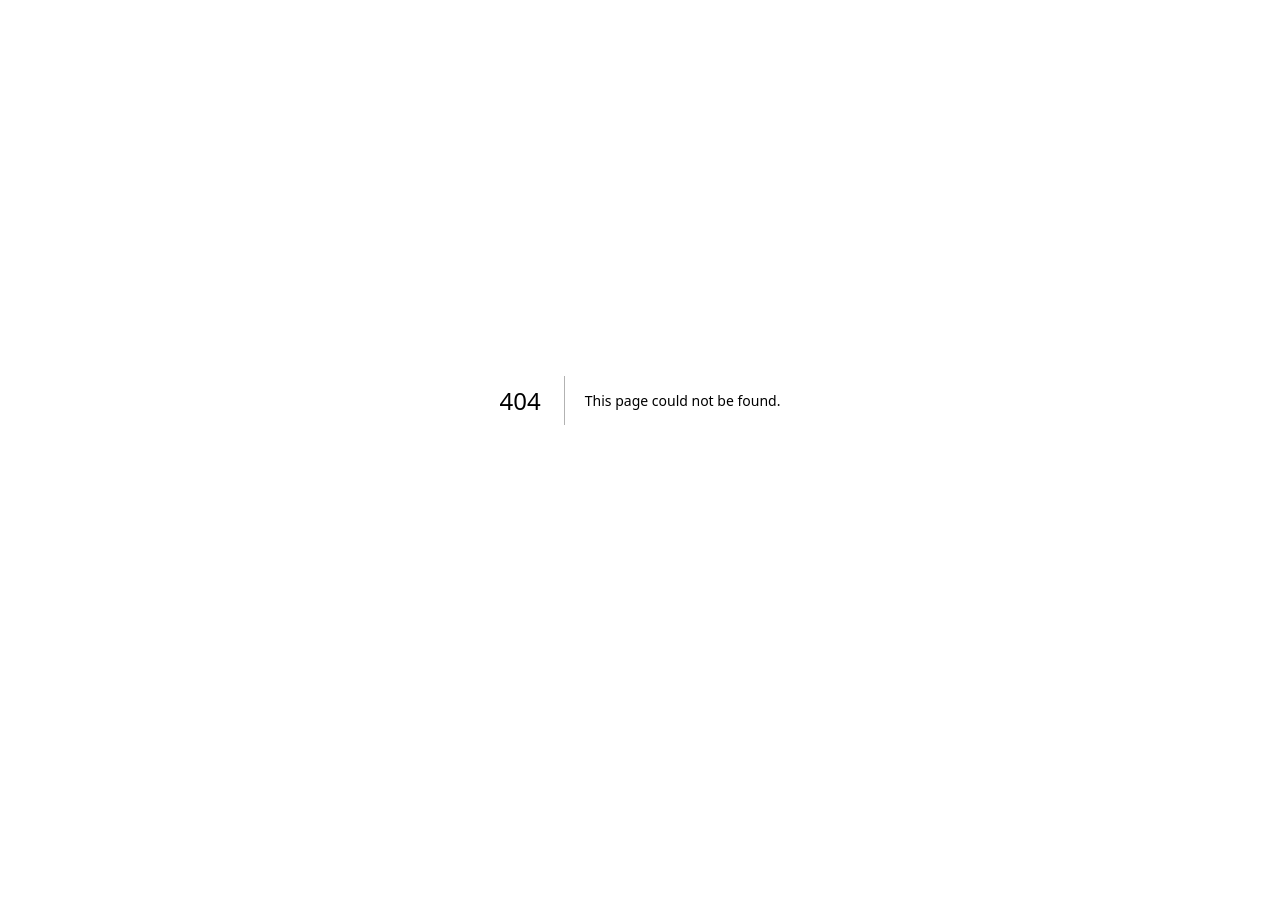
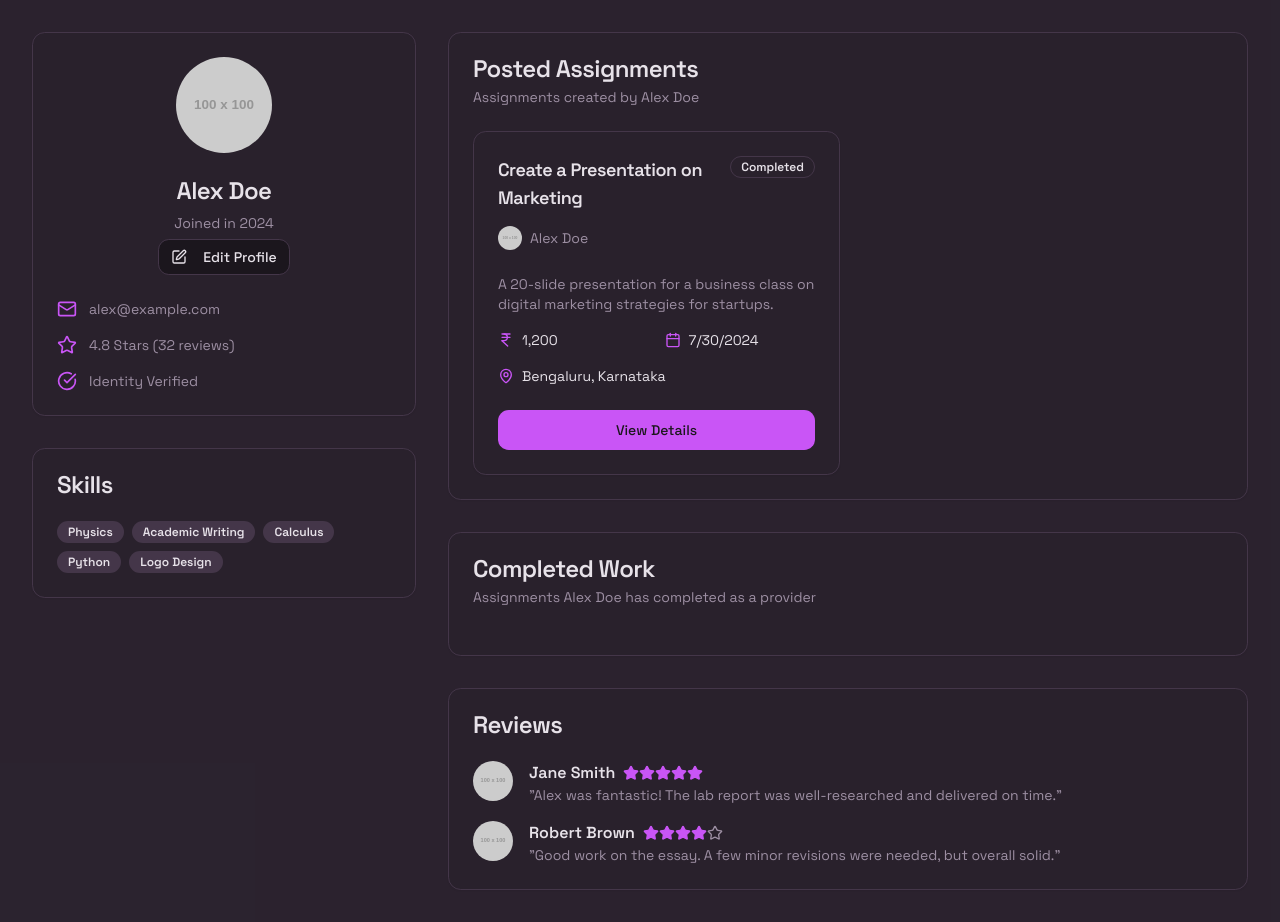
Before and after one commit to sourav0006/AssignMate, a Next.js app: page /profile in a window 1280 px wide. Before the commit this address had no page. Before the commit the page ends 800 px from the top, so only its background shows below. Built offline with nearby package versions, Linux system fonts and the light colour scheme.

Commit message:
profile if not opening. make a profile page

```diff
--- /dev/null
+++ b/src/app/profile/page.tsx
@@ -0,0 +1,129 @@
+import { AssignmentCard } from "@/components/assignment/AssignmentCard";
+import { Avatar, AvatarFallback, AvatarImage } from "@/components/ui/avatar";
+import { Badge } from "@/components/ui/badge";
+import { Button } from "@/components/ui/button";
+import { Card, CardContent, CardDescription, CardHeader, CardTitle } from "@/components/ui/card";
+import { mockAssignments, mockUser } from "@/lib/mock-data";
+import { CheckCircle, Edit, Mail, Star } from "lucide-react";
+
+export default function ProfilePage() {
+    const postedAssignments = mockAssignments.filter(a => a.requester.id === mockUser.id);
+    const completedByProvider = mockAssignments.filter(a => a.provider?.id === mockUser.id && a.status === 'Completed');
+
+  return (
+    <div className="min-h-screen bg-muted/40 p-4 md:p-8">
+      <div className="max-w-7xl mx-auto">
+        <div className="grid gap-8 md:grid-cols-3">
+          <div className="md:col-span-1 space-y-8">
+            <Card>
+              <CardHeader className="items-center text-center">
+                <Avatar className="h-24 w-24 mb-4">
+                  <AvatarImage src={mockUser.avatarUrl} alt={mockUser.name} />
+                  <AvatarFallback>{mockUser.name.charAt(0)}</AvatarFallback>
+                </Avatar>
+                <CardTitle className="text-2xl font-headline">{mockUser.name}</CardTitle>
+                <CardDescription>Joined in 2024</CardDescription>
+                 <Button size="sm" variant="outline" className="mt-2">
+                    <Edit className="mr-2 h-4 w-4"/>
+                    Edit Profile
+                 </Button>
+              </CardHeader>
+              <CardContent className="text-sm text-muted-foreground space-y-4">
+                <div className="flex items-center gap-3">
+                  <Mail className="h-5 w-5 text-primary" />
+                  <span>{mockUser.email}</span>
+                </div>
+                <div className="flex items-center gap-3">
+                  <Star className="h-5 w-5 text-primary" />
+                  <span>{mockUser.rating} Stars ({mockUser.reviewsCount} reviews)</span>
+                </div>
+                 <div className="flex items-center gap-3">
+                  <CheckCircle className="h-5 w-5 text-primary" />
+                  <span>Identity Verified</span>
+                </div>
+              </CardContent>
+            </Card>
+            <Card>
+                <CardHeader>
+                    <CardTitle>Skills</CardTitle>
+                </CardHeader>
+                <CardContent className="flex flex-wrap gap-2">
+                    <Badge variant="secondary">Physics</Badge>
+                    <Badge variant="secondary">Academic Writing</Badge>
+                    <Badge variant="secondary">Calculus</Badge>
+                    <Badge variant="secondary">Python</Badge>
+                    <Badge variant="secondary">Logo Design</Badge>
+                </CardContent>
+            </Card>
+          </div>
+          <div className="md:col-span-2 space-y-8">
+            <Card>
+                <CardHeader>
+                    <CardTitle>Posted Assignments</CardTitle>
+                    <CardDescription>Assignments created by {mockUser.name}</CardDescription>
+                </CardHeader>
+                <CardContent>
+                    <div className="grid gap-4 md:grid-cols-2">
+                        {postedAssignments.slice(0, 2).map(a => (
+                            <AssignmentCard key={a.id} assignment={a} mode="requester" />
+                        ))}
+                    </div>
+                </CardContent>
+            </Card>
+            <Card>
+                <CardHeader>
+                    <CardTitle>Completed Work</CardTitle>
+                    <CardDescription>Assignments {mockUser.name} has completed as a provider</CardDescription>
+                </CardHeader>
+                <CardContent>
+                     <div className="grid gap-4 md:grid-cols-2">
+                        {completedByProvider.slice(0, 2).map(a => (
+                            <AssignmentCard key={a.id} assignment={a} mode="provider" />
+                        ))}
+                    </div>
+                </CardContent>
+            </Card>
+            <Card>
+                <CardHeader>
+                    <CardTitle>Reviews</CardTitle>
+                </CardHeader>
+                <CardContent className="space-y-4">
+                    <div className="flex gap-4">
+                         <Avatar className="h-10 w-10">
+                            <AvatarImage src="https://placehold.co/100x100.png" />
+                            <AvatarFallback>JS</AvatarFallback>
+                        </Avatar>
+                        <div>
+                            <div className="flex items-center gap-2">
+                                <span className="font-semibold">Jane Smith</span>
+                                <div className="flex items-center">
+                                    {[...Array(5)].map((_,i) => <Star key={i} className="h-4 w-4 fill-primary text-primary" />)}
+                                </div>
+                            </div>
+                            <p className="text-muted-foreground text-sm">"Alex was fantastic! The lab report was well-researched and delivered on time."</p>
+                        </div>
+                    </div>
+                     <div className="flex gap-4">
+                         <Avatar className="h-10 w-10">
+                            <AvatarImage src="https://placehold.co/100x100.png" />
+                            <AvatarFallback>RB</AvatarFallback>
+                        </Avatar>
+                        <div>
+                            <div className="flex items-center gap-2">
+                                <span className="font-semibold">Robert Brown</span>
+                                <div className="flex items-center">
+                                     {[...Array(4)].map((_,i) => <Star key={i} className="h-4 w-4 fill-primary text-primary" />)}
+                                     <Star className="h-4 w-4 text-muted-foreground" />
+                                </div>
+                            </div>
+                            <p className="text-muted-foreground text-sm">"Good work on the essay. A few minor revisions were needed, but overall solid."</p>
+                        </div>
+                    </div>
+                </CardContent>
+            </Card>
+          </div>
+        </div>
+      </div>
+    </div>
+  );
+}
--- a/src/components/layout/Header.tsx
+++ b/src/components/layout/Header.tsx
@@ -48,7 +48,7 @@ export function Header({ mode, setMode }: HeaderProps) {
           className="flex items-center gap-2 text-lg font-semibold md:text-base"
         >
           <Logo />
-          <span className="sr-only">AssignSimple</span>
+          <span className="font-bold">AssignSimple</span>
         </Link>
         <Link
           href="/dashboard"
@@ -88,9 +88,11 @@ export function Header({ mode, setMode }: HeaderProps) {
           <DropdownMenuContent align="end">
             <DropdownMenuLabel>My Account</DropdownMenuLabel>
             <DropdownMenuSeparator />
-            <DropdownMenuItem>
-              <UserIcon className="mr-2 h-4 w-4" />
-              <span>Profile</span>
+            <DropdownMenuItem asChild>
+                <Link href="/profile">
+                    <UserIcon className="mr-2 h-4 w-4" />
+                    <span>Profile</span>
+                </Link>
             </DropdownMenuItem>
             <DropdownMenuItem>
               <Settings className="mr-2 h-4 w-4" />
```
